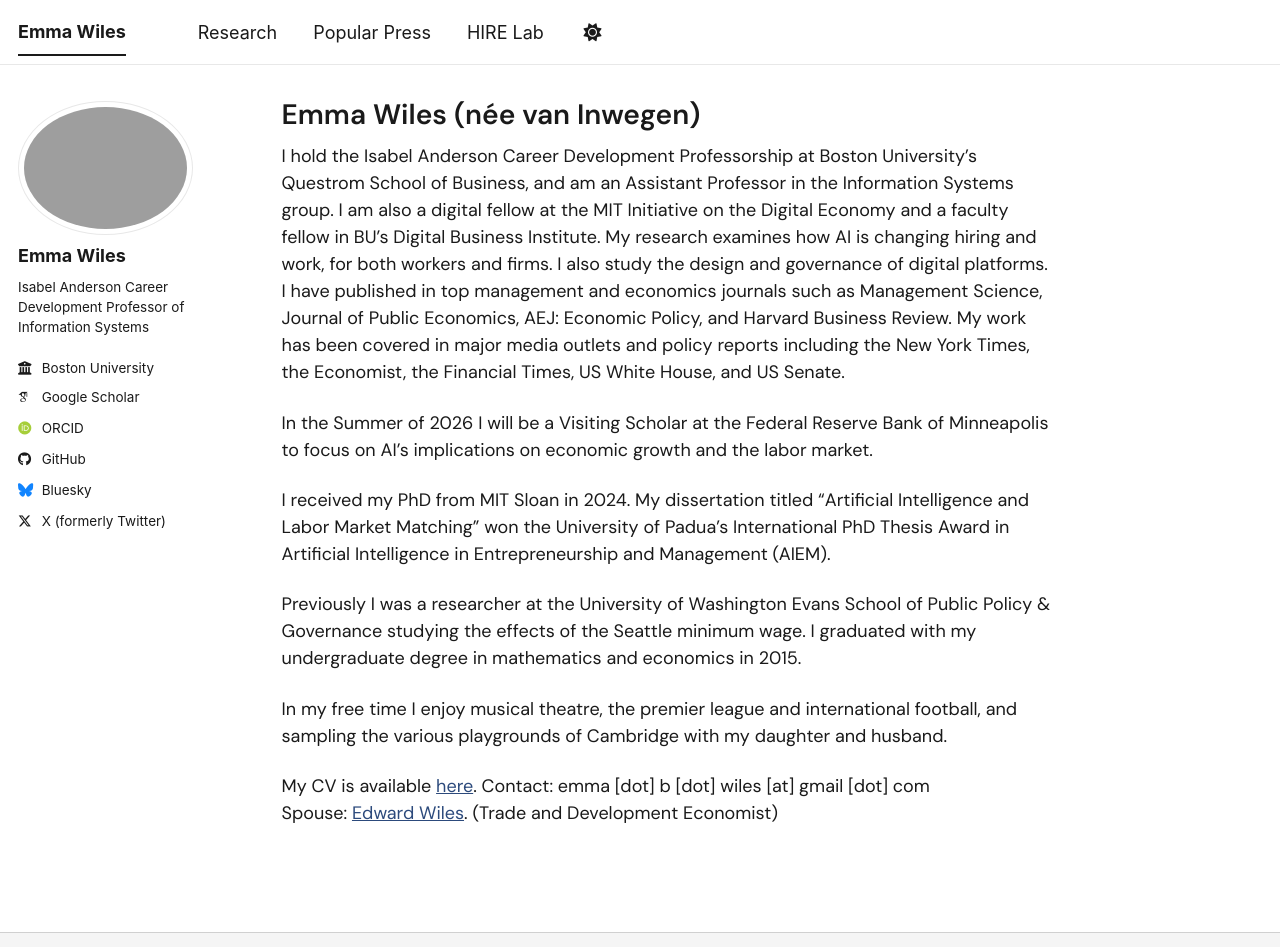
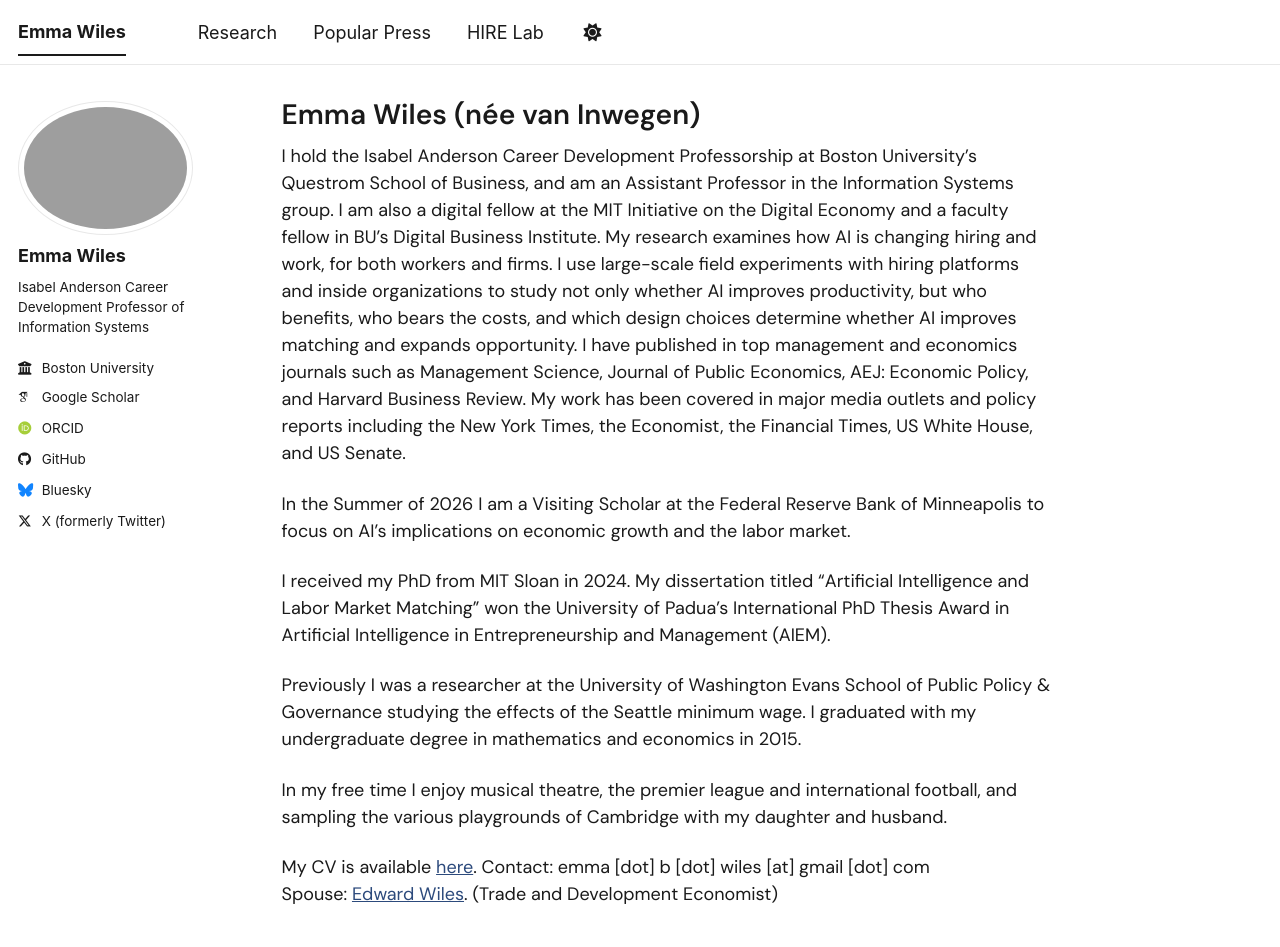
Before and after one commit to emmawiles/emmawiles.github.io, a Jekyll site: the page built from _pages/about.md, in a window 1280 px wide and 1250 px high, cut to the strip 0-947 px from the top of the window. Built offline with Jekyll 4.4.1, drawn with Linux system fonts in a browser that asks for light colours; some web fonts are replaced; a script bundle is joined from its source files by our own code; library files that are not in the unit come from our copies.

Commit message:
more detail on my research focus

```diff
--- a/_pages/about.md
+++ b/_pages/about.md
@@ -7,9 +7,9 @@
   - /about.html
 ---
 
-I hold the Isabel Anderson Career Development Professorship at Boston University's Questrom School of Business, and am an Assistant Professor in the Information Systems group. I am also a digital fellow at the MIT Initiative on the Digital Economy and a faculty fellow in BU's Digital Business Institute. My research examines how AI is changing hiring and work, for both workers and firms. I also study the design and governance of digital platforms. I have published in top management and economics journals such as Management Science, Journal of Public Economics, AEJ: Economic Policy, and Harvard Business Review. My work has been covered in major media outlets and policy reports including the New York Times, the Economist, the Financial Times, US White House, and US Senate.
+I hold the Isabel Anderson Career Development Professorship at Boston University's Questrom School of Business, and am an Assistant Professor in the Information Systems group. I am also a digital fellow at the MIT Initiative on the Digital Economy and a faculty fellow in BU's Digital Business Institute. My research examines how AI is changing hiring and work, for both workers and firms. I use large-scale field experiments with hiring platforms and inside organizations to study not only whether AI improves productivity, but who benefits, who bears the costs, and which design choices determine whether AI improves matching and expands opportunity. I have published in top management and economics journals such as Management Science, Journal of Public Economics, AEJ: Economic Policy, and Harvard Business Review. My work has been covered in major media outlets and policy reports including the New York Times, the Economist, the Financial Times, US White House, and US Senate.
 
-In the Summer of 2026 I will be a Visiting Scholar at the Federal Reserve Bank of Minneapolis to focus on AI's implications on economic growth and the labor market.
+In the Summer of 2026 I am a Visiting Scholar at the Federal Reserve Bank of Minneapolis to focus on AI's implications on economic growth and the labor market.
 
 I received my PhD from MIT Sloan in 2024. My dissertation titled "Artificial Intelligence and Labor Market Matching" won the University of Padua's International PhD Thesis Award in Artificial Intelligence in Entrepreneurship and Management (AIEM).
 
```
